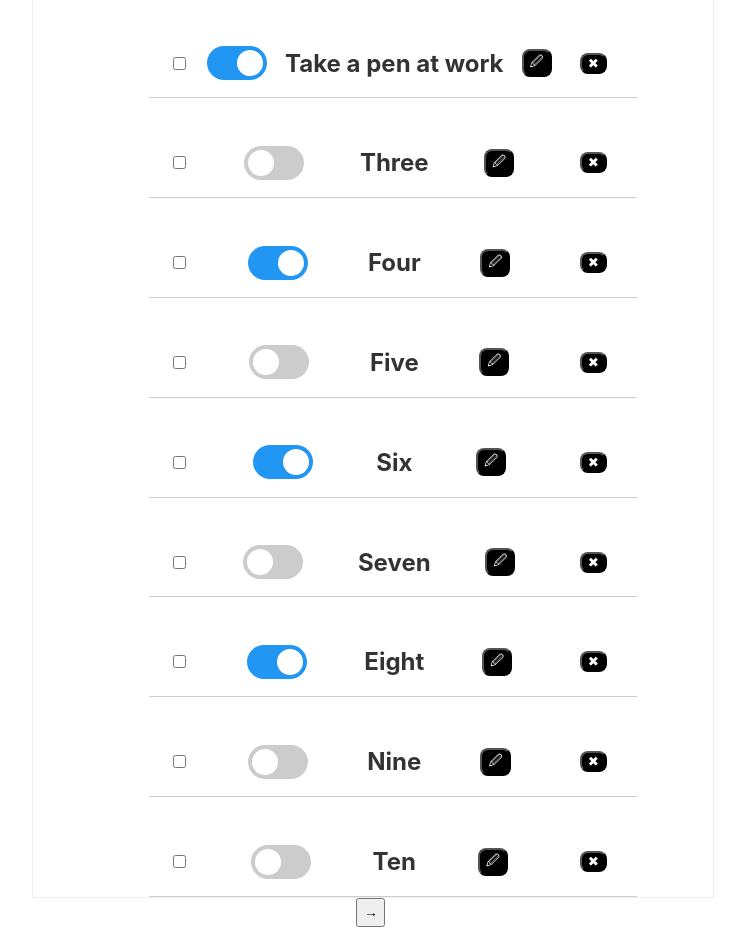
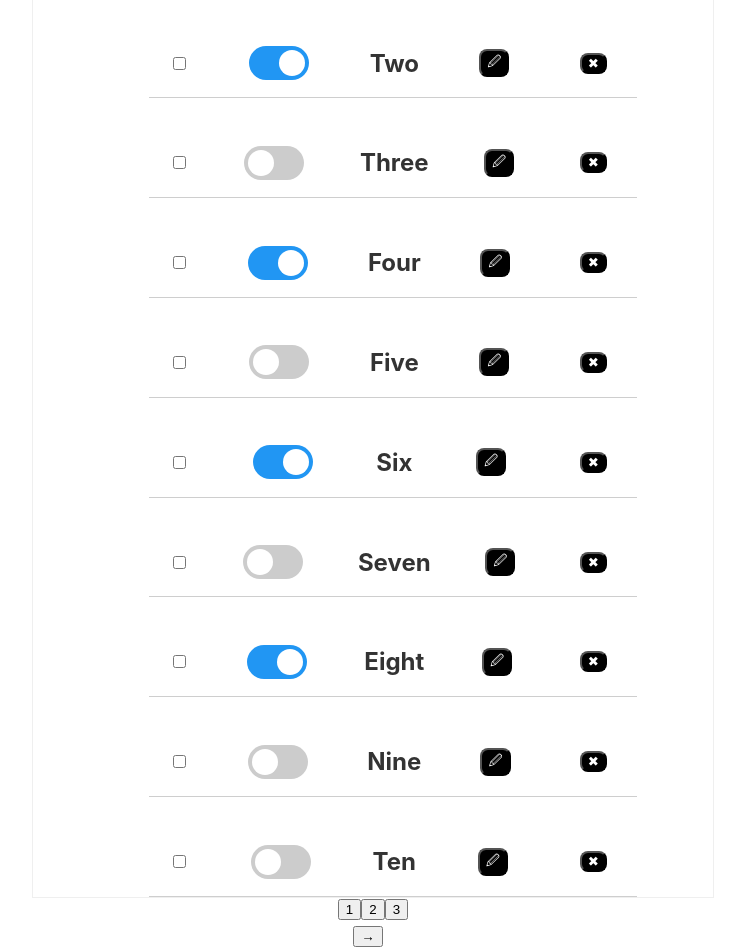
Before and after one commit to pe7r/project, a React (Create React App) app: page / in a window 1280 px wide. Shown: the part 425-1377 px from the top of the page, without its empty margins (267-1012 px from the left). Before the commit the page ends 1352 px from the top, so only its background shows below. Built offline with nearby package versions, Linux system fonts and the light colour scheme.

Commit message:
Added numeric pagination and it's functionality (April 3) #1

```diff
--- a/src/App.css
+++ b/src/App.css
@@ -18,7 +18,7 @@ align-items: center;
 border: 1px solid #efefef;
 }
 
-.pagination button {
+.pagination {
 	text-align: center;
 	padding-right: 5px;
 	padding-top: 5px;
--- a/src/App.js
+++ b/src/App.js
@@ -3,7 +3,6 @@ import './App.css'
 import Header from './components/Header/Header'
 import AddTask from './components/AddTask/AddTask'
 import ToDoItem from './components/ToDoItem/ToDoItem'
-import Filters from './components/Filters/Filters'
 import defaultItems from './defaultItems.js'
 
 
@@ -137,6 +136,12 @@ class App extends Component {
 		})
 	}
 
+	changeCurrentPage = (actualPage) => {
+		this.setState({
+			currentPage: actualPage
+		})
+	}
+
 	filtersChange = (event) => {
 		this.setState({
 			filterRules: event.target.value,
@@ -157,8 +162,6 @@ class App extends Component {
 			tasks,
 			currentPage,
 			filterRules,
-			isDateSorted,
-			isAlpha,
 			sortRules,
 			checkRules
 		} = this.state;
@@ -226,7 +229,7 @@ class App extends Component {
             this.changeCurrentPagePrev()
         }
 
-        const PaginationHtml = (<div className="pagination">
+        const PaginationArrows = (<div className="pagination">
         	{ currentPage === 1 && tasks.length > 10 ? <button onClick={this.changeCurrentPageNext}> → </button> : false }
         	{ tasks.length < 11 && currentPage === 1 ? false : null}
 			{ currentPage !== 1 && sortedItems.length > 10 ? <div className="pagination">
@@ -283,10 +286,10 @@ class App extends Component {
 					<form className="check">
 						<h5> With checked: </h5>
 						<select id="sorts" onChange={this.checkAction} value={checkRules}>
-						    <option value="first"> ... </option>
-						    <option value="last"> Check All </option>
-						    <option value="a-z"> Uncheck All </option>
-						    <option value="z-a"> Delete Selected </option>
+						    <option value=""> ... </option>
+						    <option value="check"> Check All </option>
+						    <option value="uncheck"> Uncheck All </option>
+						    <option value="delete"> Delete Selected </option>
 						</select>
 					</form>
 				</section>
@@ -297,9 +300,23 @@ class App extends Component {
 		    	    	: <h2> No tasks yet... </h2>
 		    	    }
 		    	</ul>
+
 		    	<div>
+		    		{ sortedItems.length > 10
+		    			?	[...Array(Math.ceil(sortedItems.length / 10))].map((x, i) => (
+					          <button
+					            className={`pagination-number ${currentPage === i + 1 ? 'active' : ''}`}
+					            key={i}
+					            id={i + 1}
+					            onClick={event => this.changeCurrentPage(+event.target.id)}
+					          >
+					            {i + 1}
+					          </button>
+					        ))
+		    			: null
+		    		}
 		    		{	items.length > 0
-		    			? PaginationHtml
+		    			? PaginationArrows
 		    			: null
 		    		}
 		    	</div>
--- a/src/defaultItems.js
+++ b/src/defaultItems.js
@@ -1,11 +1,11 @@
 export default [
 		{
-        title: 'Взять ручку на работу',
+        title: 'One',
         date: 1,
         completed: false,
       },
       {
-        title: 'Take a pen at work',
+        title: 'Two',
         date: 2,
         completed: true,
       },
```
